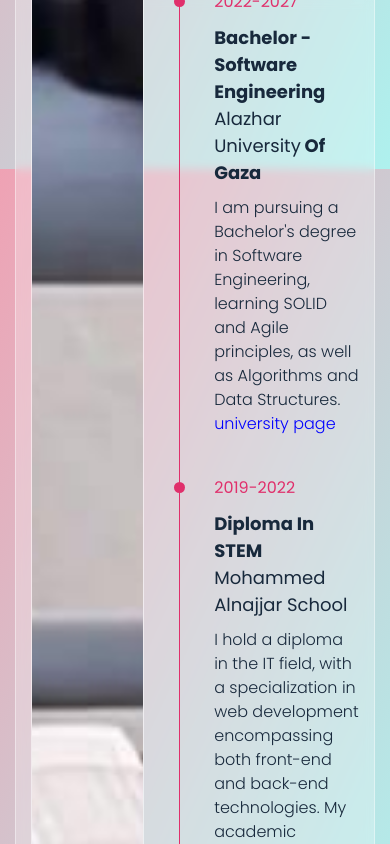
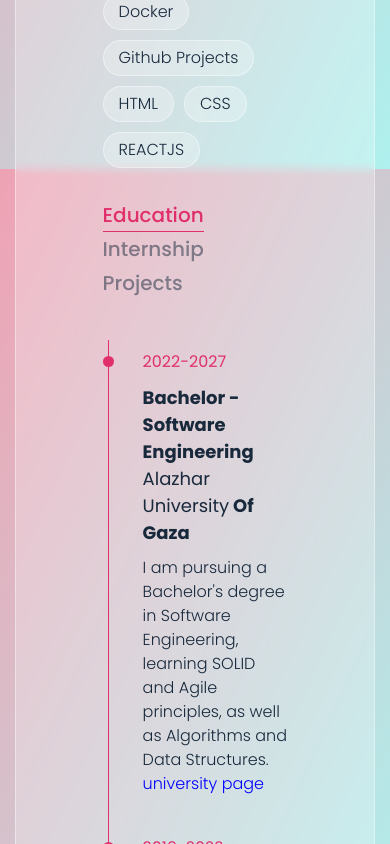
Before and after one commit to wesam-abutuaimeh/izzedeen_portfolio, a React (Create React App) app: page /about in a window 390 px wide. Shown: the part 1519-2363 px from the top of the page. Built offline with nearby package versions, Linux system fonts and the light colour scheme.

Commit message:
minmize tab-content padding top and bottom and make a styling fo send button

```diff
--- a/src/components/AboutMe/style.css
+++ b/src/components/AboutMe/style.css
@@ -139,7 +139,7 @@ a {
 }
 
 .about-text .tab-content {
-  padding: 40px 0;
+  padding: 20px 0;
   display: none;
 }
 
@@ -193,50 +193,26 @@ a {
   margin: 0 15px 15px 0;
 }
 
-.btn {
-  line-height: 1.5;
-  background-color: rgb(255 255 255 / 25%);
-  border: 1px solid rgba(255 255 255 / 0.4);
-  padding: 10px 28px;
-  display: inline-block;
-  border-radius: 30px;
-  color: #e02f6b;
-  font-weight: 500;
-  text-transform: capitalize;
-  font-family: inherit;
-  font-size: 16px;
-  cursor: pointer;
-  user-select: none;
-  position: relative;
-  overflow: hidden;
-  vertical-align: middle;
-  transition: color 0.3s ease;
-  -webkit-transition: color 0.3s ease;
-  -moz-transition: color 0.3s ease;
-  -ms-transition: color 0.3s ease;
-  -o-transition: color 0.3s ease;
-  -webkit-border-radius: 30px;
-  -moz-border-radius: 30px;
-  -ms-border-radius: 30px;
-  -o-border-radius: 30px;
-  border-radius: 30px;
-
-  &:hover {
-    color: #fff;
-  }
-}
-
 .about__container {
   display: flex;
 }
+
 @media (max-width: 767px) {
   .about__container {
     flex-wrap: wrap;
+    justify-content: center;
+    align-items: center;
+    gap: 20px;
+  }
+
+  .about-img {
+    width: 100%;
+    display: flex;
+    justify-content: center;
   }
 
   .about-img .img-box {
     width: 100%;
-    height: 100%;
     border-radius: 10px;
   }
 }
```
